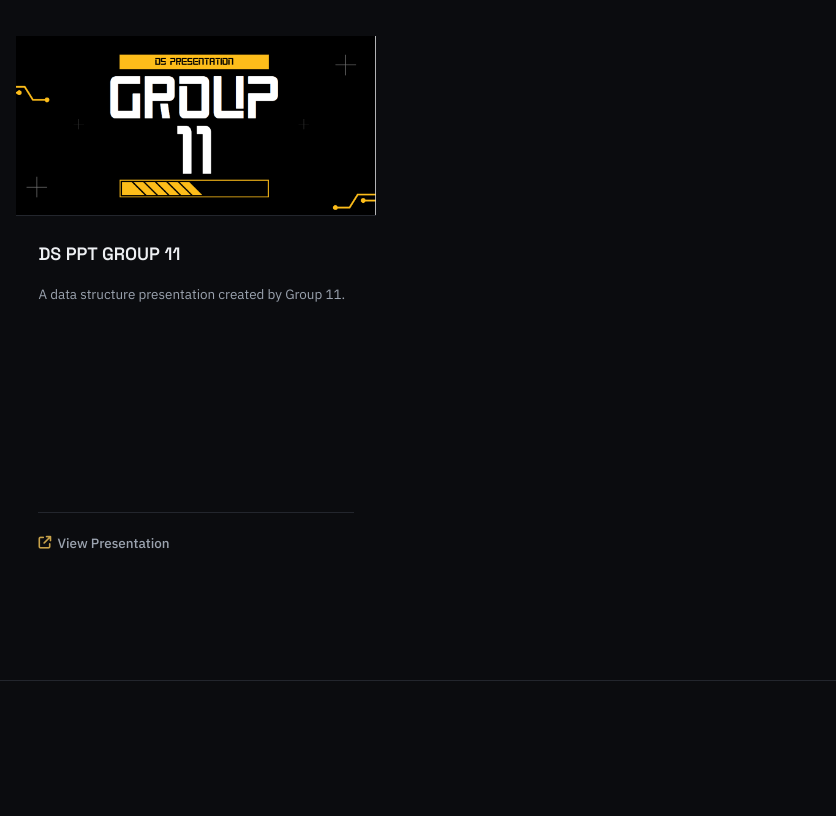
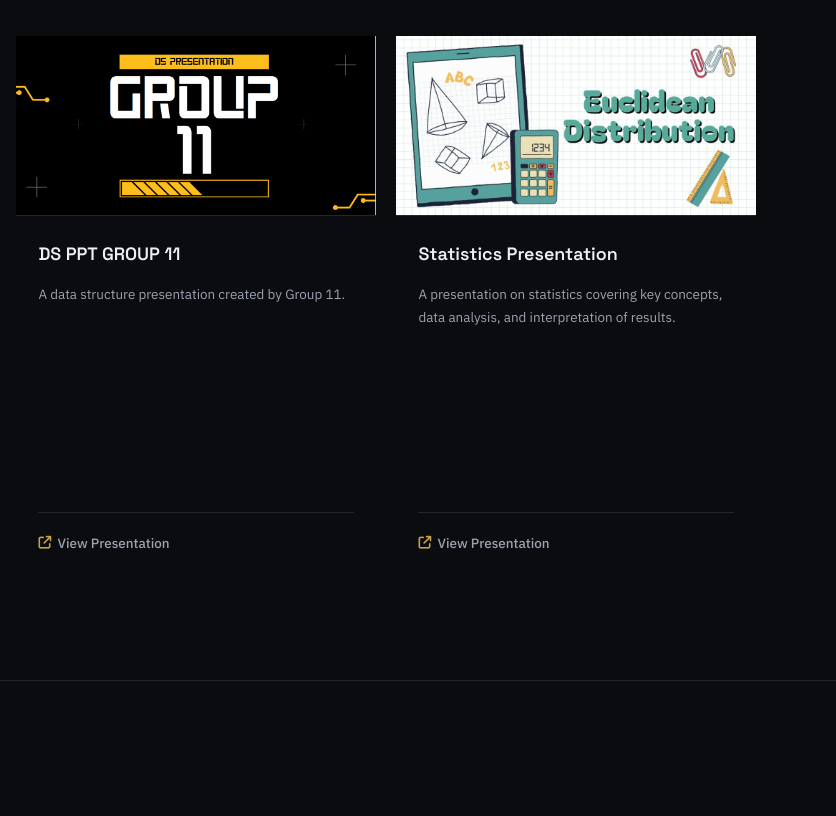
Before and after one commit to dhruvnailwal/Portfolio, a plain HTML site: page projects.html in a window 1280 px wide. Shown: the part 1002-1818 px from the top of the page, 444-1280 px from the left. Drawn offline with Linux system fonts and the light colour scheme.

```diff
--- a/projects.html
+++ b/projects.html
@@ -165,6 +165,18 @@
                             <div class="project-desc">A data structure presentation created by Group 11.</div>
                             <div class="project-links">
                                 <a href="https://canva.link/xuzo59xfy0wag6g" class="project-link" target="_blank" rel="noopener"><i class="fa-solid fa-arrow-up-right-from-square"></i>View Presentation</a>
+                            </div>
+                        </div>
+                    </div>
+                    <div class="project-card fade-in stagger-3">
+                        <div class="project-img">
+                            <img src="StatsCover.jpeg" style="width:100%; height:100%; object-fit:cover;" alt="Statistics presentation cover">
+                        </div>
+                        <div class="project-body">
+                            <div class="project-title">Statistics Presentation</div>
+                            <div class="project-desc">A presentation on statistics covering key concepts, data analysis, and interpretation of results.</div>
+                            <div class="project-links">
+                                <a href="https://canva.link/wz8eyaugtxnkvyg" class="project-link" target="_blank" rel="noopener"><i class="fa-solid fa-arrow-up-right-from-square"></i>View Presentation</a>
                             </div>
                         </div>
                     </div>
```
Also changed, not shown: StatsCover.jpeg (added).
